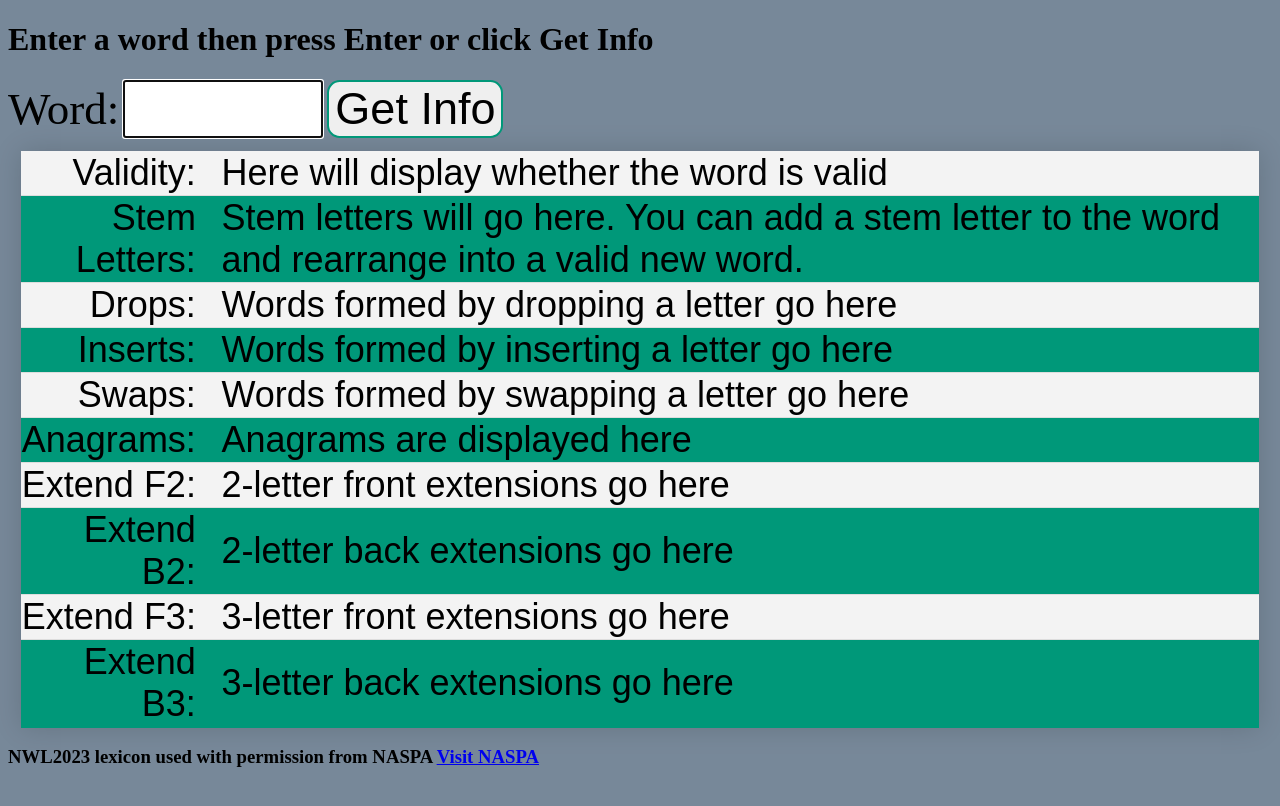
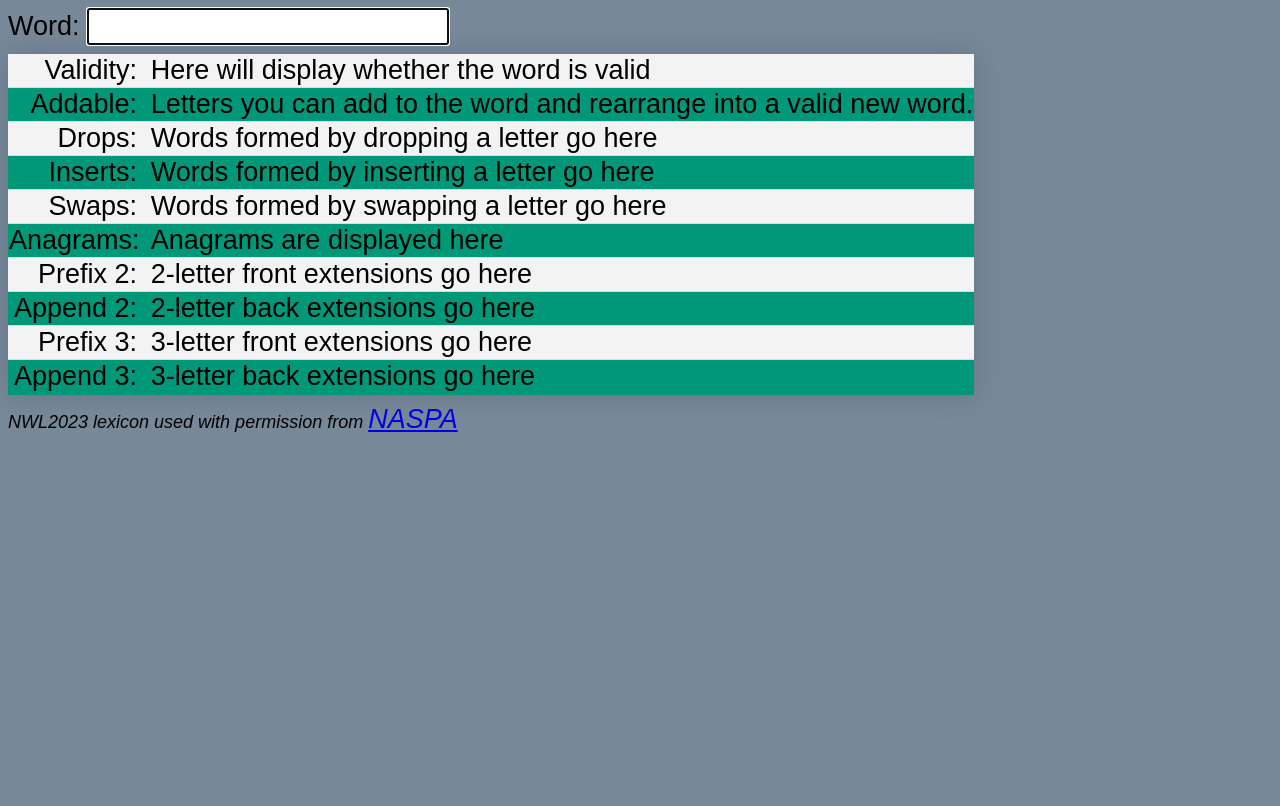
Before and after one commit to TileRunner/tilerunner.github.io, a Jekyll site: the page wordinfo/wordinfo.html, which Jekyll copies as it is, in a window 1280 px wide. Shown: the top 806 px of the page. Built offline with Jekyll 4.4.1, drawn with Linux system fonts in a browser that asks for light colours.

Commit message:
Try improve look on mobile

```diff
--- a/wordinfo/wordinfo.css
+++ b/wordinfo/wordinfo.css
@@ -1,34 +1,33 @@
 body {
     background-color: lightslategray;
 }
-button {
-    border: 2px solid #009879;
-    border-radius: 1vw;
+* {
+    font-size: 3vh;
+    font-family: Arial, Helvetica, sans-serif;
 }
-label, input, button {
-    font-size: 5vh;
+.acknowledge {
+    font-size: 2vh !important;
+    font-style: italic;
 }
 input {
-    width: 15vw;
+    margin-bottom: 1vh;
 }
 .info-div {
     font-size: larger;
 }
 table {
     border-collapse: collapse;
-    margin: 1vw;
     box-shadow: 0 0 2vw rgba(0,0,0,0.15);
     font-family: sans-serif;
-    font-size: 4vh;
+    margin-bottom: 1vh;
 }
 tr  {
     max-width: 90vw;
     border-bottom: 1px solid #dddddd;
 }
 tr td:nth-child(1) {
-    width: 13vw;
+    max-width: 10vw;
     text-align: right;
-    padding-right: 1vw;
 }
 tr td:nth-child(2) {
     padding-left: 1vw;
--- a/wordinfo/wordinfo.html
+++ b/wordinfo/wordinfo.html
@@ -3,26 +3,17 @@
 <html lang="en">
 
   <head>
-
     <meta charset="UTF-8">
-
     <meta name="viewport" content="width=device-width, initial-scale=1.0">
-
     <title>Word Info</title>
-
     <link rel="stylesheet" href="wordinfo.css">
-
   </head>
-
   <body>
-
-    <h1>Enter a word then press Enter or click Get Info</h1>
     <div>
         <label for="input-word">Word:</label>
         <input id="input-word" type="text">
-        <button id="get-info-button" class="button-test">Get Info</button>
     </div>
-    <div id="info-div" class="info-div">
+    <div class="info-div">
       <table>
         <tbody>
           <tr>
@@ -30,7 +21,7 @@
             <td id="validity" class="word-display"></td>
           </tr>
           <tr>
-            <td>Stem Letters:</td>
+            <td>Addable:</td>
             <td id="stems"></td>
           </tr>
           <tr>
@@ -50,25 +41,27 @@
             <td id="anagrams"></td>
           </tr>
           <tr>
-            <td>Extend F2:</td>
+            <td>Prefix 2:</td>
             <td id="ext-f2"></td>
           </tr>
           <tr>
-            <td>Extend B2:</td>
+            <td>Append 2:</td>
             <td id="ext-b2"></td>
           </tr>
           <tr>
-            <td>Extend F3:</td>
+            <td>Prefix 3:</td>
             <td id="ext-f3"></td>
           </tr>
           <tr>
-            <td>Extend B3:</td>
+            <td>Append 3:</td>
             <td id="ext-b3"></td>
           </tr>
         </tbody>
       </table>
     </div>
-    <h3>NWL2023 lexicon used with permission from NASPA <a href='https://www.scrabbleplayers.org/landing/tilerunner'>Visit NASPA</a></h3>
+    <div>
+      <span class="acknowledge">NWL2023 lexicon used with permission from <a href='https://www.scrabbleplayers.org/landing/tilerunner'>NASPA</a></span>
+    </div>
 
     <script src="wordinfo.js"></script>
 
--- a/wordinfo/wordinfo.js
+++ b/wordinfo/wordinfo.js
@@ -1,6 +1,4 @@
-document.getElementById("get-info-button").addEventListener("click", clickGetInfoButton);
 let info = {};
-const infoDiv = document.getElementById("info-div");
 const inputWordElelemt = document.getElementById("input-word");
 inputWordElelemt.focus();
 const stemsElement = document.getElementById("stems");
@@ -21,7 +19,7 @@ window.addEventListener('keydown', function(e) {
     }
 });
 
-stemsElement.textContent = "Stem letters will go here. You can add a stem letter to the word and rearrange into a valid new word.";
+stemsElement.textContent = "Letters you can add to the word and rearrange into a valid new word.";
 validityElement.textContent = "Here will display whether the word is valid";
 dropsElement.textContent = "Words formed by dropping a letter go here";
 insertsElement.textContent = "Words formed by inserting a letter go here";
```
